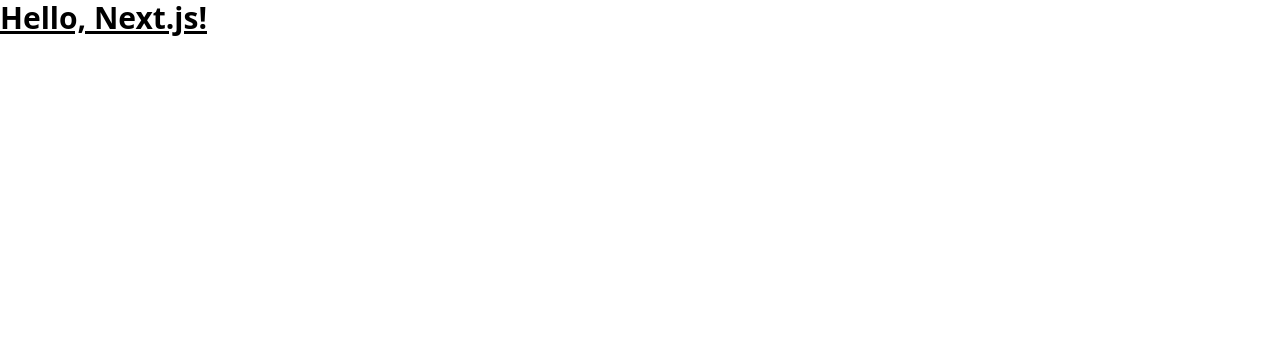
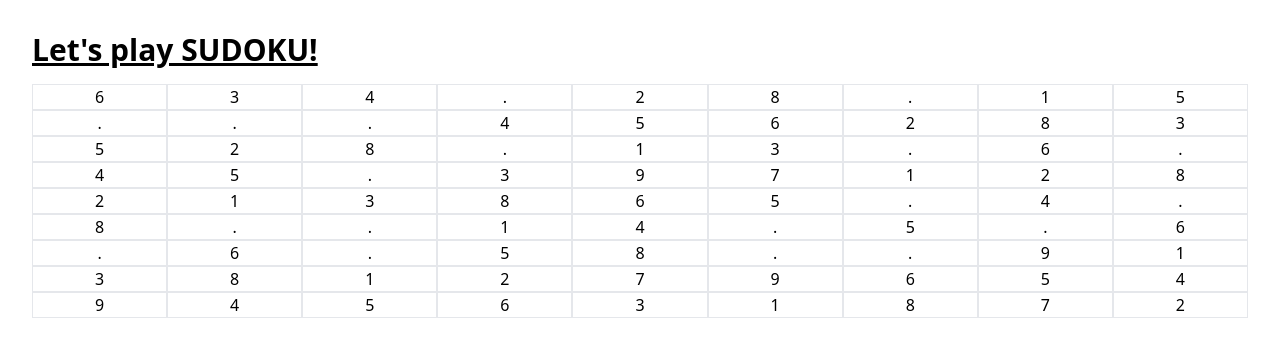
Before and after one commit to tamatamvan/sudoku-next, a Next.js app: page / in a window 1280 px wide. Shown: the top 356 px of the page. Built offline with nearby package versions, Linux system fonts and the light colour scheme.

Commit message:
display basic puzzle using static data

```diff
--- a/package.json
+++ b/package.json
@@ -22,6 +22,7 @@
     "typescript": "4.9.5"
   },
   "devDependencies": {
+    "@types/lodash": "^4.14.191",
     "autoprefixer": "^10.4.13",
     "postcss": "^8.4.21",
     "tailwindcss": "^3.2.7"
--- a/src/app/page.tsx
+++ b/src/app/page.tsx
@@ -1,5 +1,36 @@
+import _times from 'lodash/times';
+
 const Home = () => {
-  return <h1 className="text-3xl font-bold underline">Hello, Next.js!</h1>;
+  // static data sample
+  const sudokuStr =
+    '634.28.15...456283528.13.6.45.397128213865.4.8..14.5.6.6.58..91381279654945631872';
+
+  // generate sudoku rows
+  const sudokuRows = _times(9, (round: number) => {
+    const rowStart = round * 9;
+    const rowEnd = (round + 1) * 9;
+    return sudokuStr.slice(rowStart, rowEnd).split('');
+  });
+
+  return (
+    <div className="container mx-auto my-8 px-8">
+      <h1 className="text-3xl font-bold underline mb-4">{`Let's play SUDOKU!`}</h1>
+      <div className="grid grid-rows-9 gap-0">
+        {sudokuRows.map((row, rowIdx) => (
+          <div className="grid grid-cols-9 gap-0" key={`row-${rowIdx}`}>
+            {row.map((col, colIdx) => (
+              <div
+                className="border text-center items-center"
+                key={`cell-${rowIdx}-${colIdx}`}
+              >
+                {col}
+              </div>
+            ))}
+          </div>
+        ))}
+      </div>
+    </div>
+  );
 };
 
 export default Home;
--- a/tailwind.config.js
+++ b/tailwind.config.js
@@ -2,7 +2,11 @@
 module.exports = {
   content: ['./src/**/*.{js,ts,jsx,tsx}'],
   theme: {
-    extend: {},
+    extend: {
+      gridTemplateRows: {
+        9: 'repeat(9, minmax(0, 1fr))',
+      },
+    },
   },
   plugins: [],
 };
```
Also changed, not shown: 1 other file (tests, documents, lock files or other folders).
